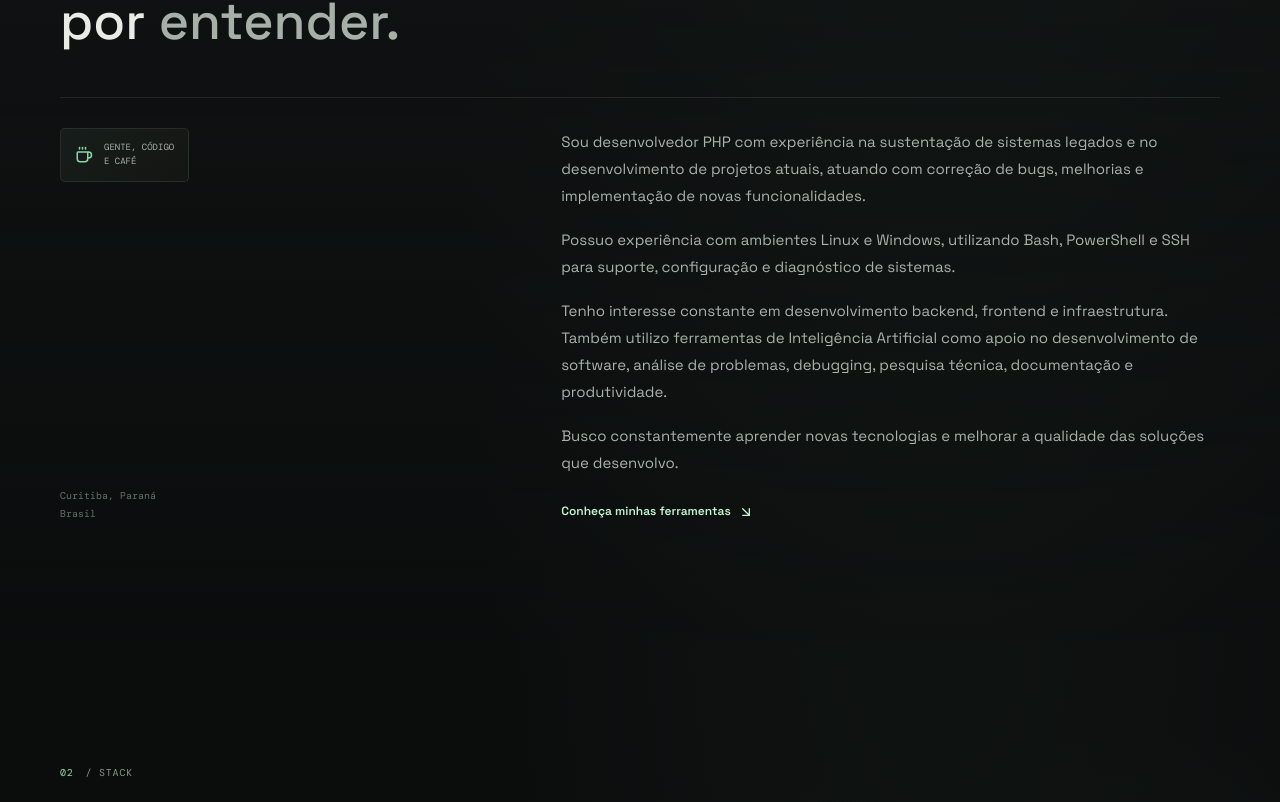
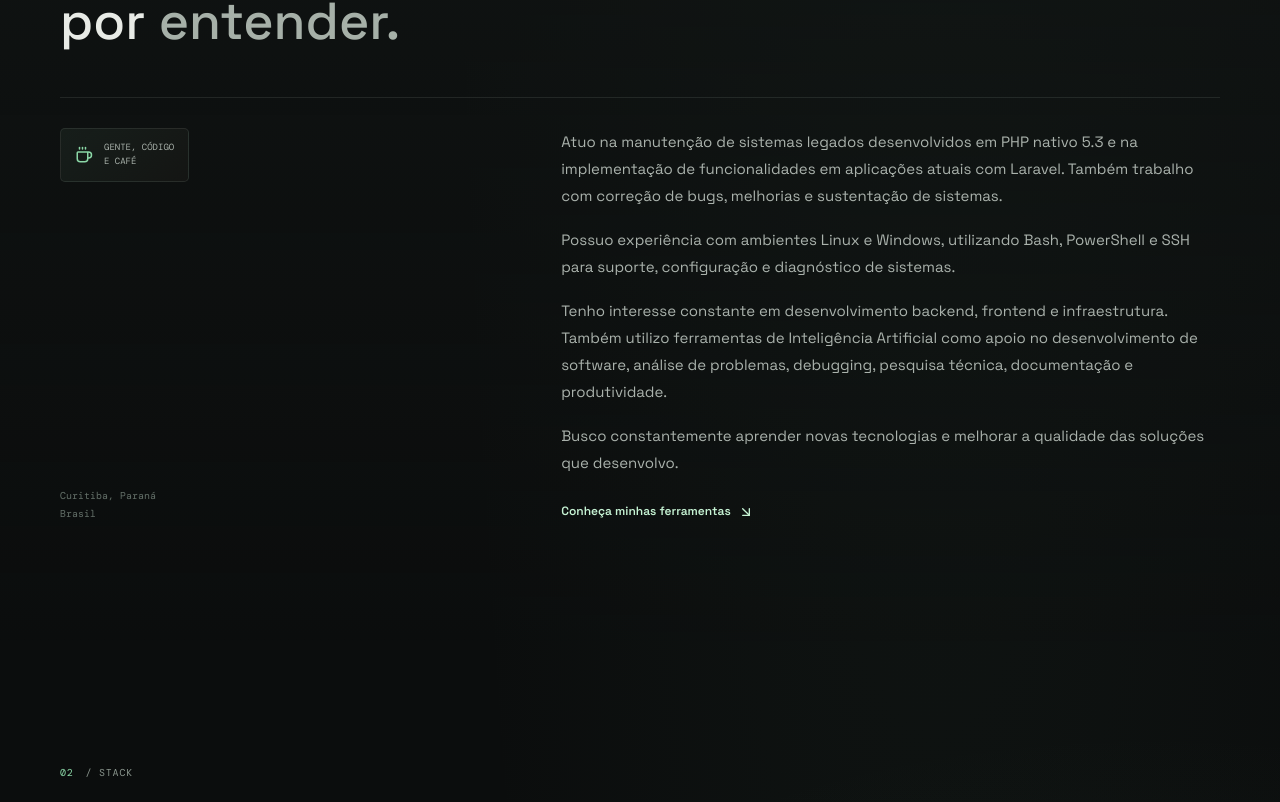
Before and after one commit to gustavovin1/portfolio-gustavo, a Vue app: page / in a window 1280 px wide. Shown: the part 1018-1820 px from the top of the page. Built offline with nearby package versions, Linux system fonts and the light colour scheme.

Commit message:
Clarify legacy PHP and Laravel experience

```diff
--- a/src/data/experience.js
+++ b/src/data/experience.js
@@ -1,8 +1,8 @@
 export const experience = [
   {
     number: '01',
-    title: 'Desenvolvimento PHP',
-    description: 'Implementação de funcionalidades e melhorias em aplicações, incluindo sistemas PHP legados.',
+    title: 'Manutenção e implementação PHP',
+    description: 'Manutenção de sistemas legados em PHP nativo 5.3 e implementação de funcionalidades em aplicações atuais com Laravel.',
     tags: ['PHP', 'MySQL', 'Git'],
   },
   {
--- a/src/sections/About.vue
+++ b/src/sections/About.vue
@@ -15,7 +15,7 @@ import { ArrowDownRight, Coffee } from 'lucide-vue-next'
           <span class="about-aside-note">Curitiba, Paraná<br />Brasil</span>
         </div>
         <div class="about-text reveal reveal-delay-1">
-          <p>Sou desenvolvedor PHP com experiência na sustentação de sistemas legados e no desenvolvimento de projetos atuais, atuando com correção de bugs, melhorias e implementação de novas funcionalidades.</p>
+          <p>Atuo na manutenção de sistemas legados desenvolvidos em PHP nativo 5.3 e na implementação de funcionalidades em aplicações atuais com Laravel. Também trabalho com correção de bugs, melhorias e sustentação de sistemas.</p>
           <p>Possuo experiência com ambientes Linux e Windows, utilizando Bash, PowerShell e SSH para suporte, configuração e diagnóstico de sistemas.</p>
           <p>Tenho interesse constante em desenvolvimento backend, frontend e infraestrutura. Também utilizo ferramentas de Inteligência Artificial como apoio no desenvolvimento de software, análise de problemas, debugging, pesquisa técnica, documentação e produtividade.</p>
           <p>Busco constantemente aprender novas tecnologias e melhorar a qualidade das soluções que desenvolvo.</p>
```
